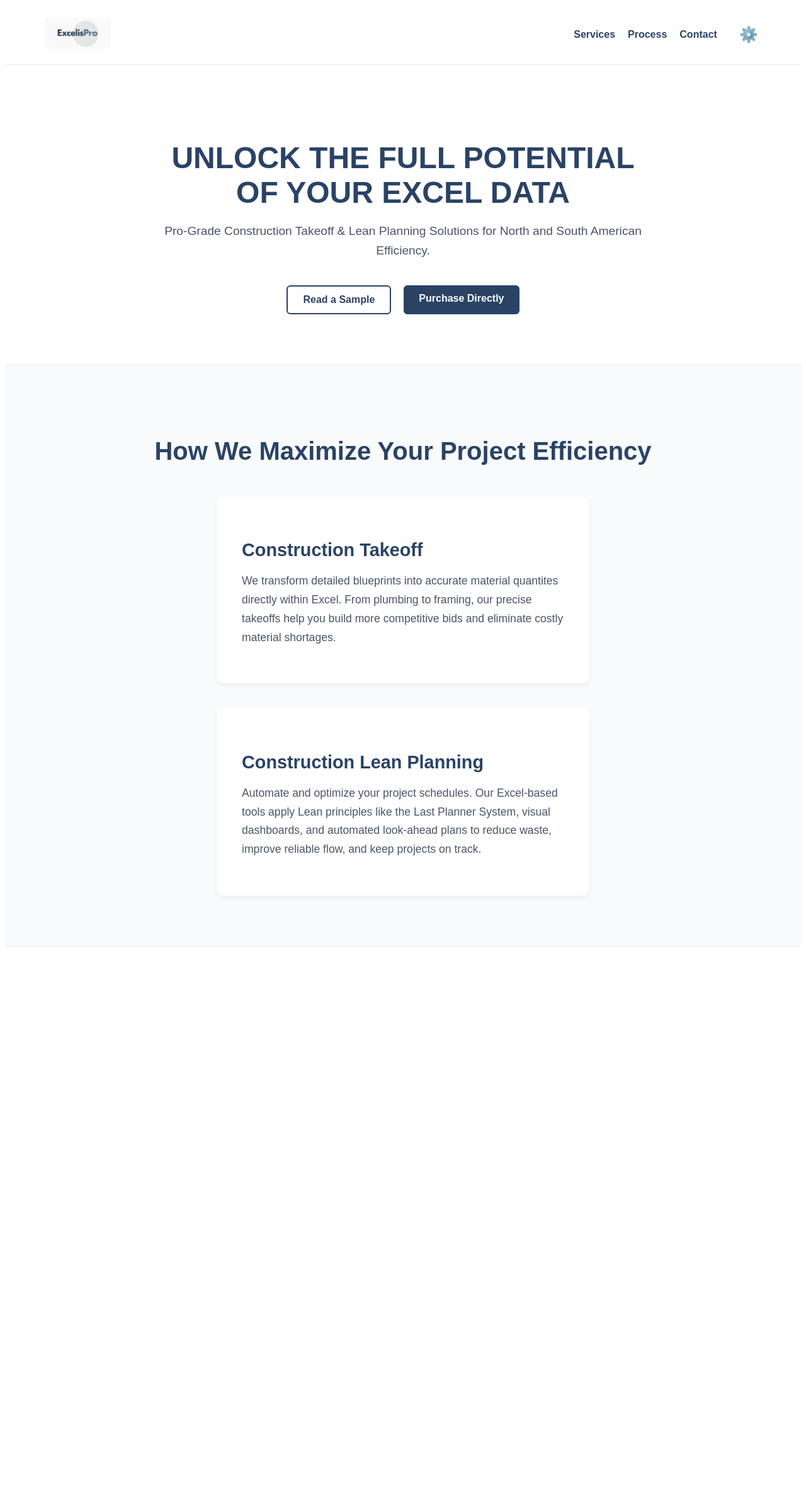
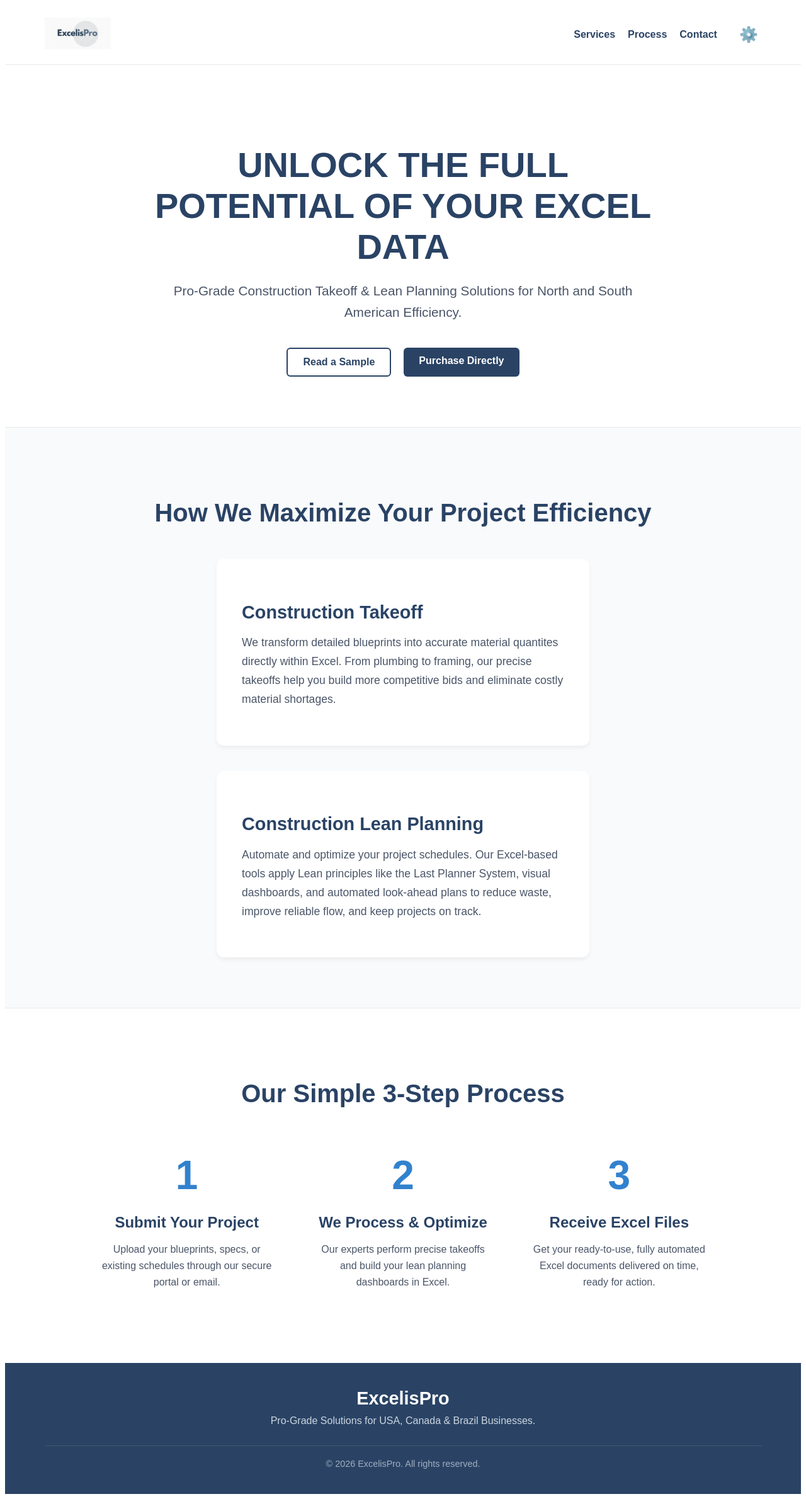
Before and after one commit to gestaoexcelispro/excelispro, a Next.js app: page / in a window 1280 px wide. Shown: the whole page at 63% size. Before the commit the page ends 1511 px from the top, so only its background shows below. Built offline with nearby package versions, Linux system fonts and the light colour scheme.

Commit message:
Update page.js

```diff
--- a/src/app/page.js
+++ b/src/app/page.js
@@ -1,6 +1,8 @@
 import ActionButtons from '../components/ActionButtons';
 import Header from '../components/Header';
-import Services from '../components/Services'; // Importando a nova seção
+import Services from '../components/Services';
+import Process from '../components/Process'; // Novo
+import Footer from '../components/Footer';   // Novo
 
 export default function Home() {
   return (
@@ -10,20 +12,21 @@ export default function Home() {
       <main>
         {/* Hero Section */}
         <section style={{ padding: '80px 20px', textAlign: 'center', maxWidth: '800px', margin: '0 auto' }}>
-          <h1 style={{ color: '#2A4365', fontSize: '3rem', marginBottom: '10px' }}>
+          <h1 style={{ color: '#2A4365', fontSize: '3.5rem', marginBottom: '15px', fontWeight: 'bold' }}>
             UNLOCK THE FULL POTENTIAL OF YOUR EXCEL DATA
           </h1>
-          <p style={{ color: '#4A5568', fontSize: '1.2rem', marginBottom: '40px', lineHeight: '1.6' }}>
+          <p style={{ color: '#4A5568', fontSize: '1.3rem', marginBottom: '40px', lineHeight: '1.6' }}>
             Pro-Grade Construction Takeoff & Lean Planning Solutions for North and South American Efficiency.
           </p>
           <ActionButtons />
         </section>
 
-        {/* Seção de Serviços */}
         <Services />
 
-        {/* Próximo passo: Seção de Processo e Formulário */}
+        <Process />
       </main>
+
+      <Footer />
     </div>
   );
 }
```
